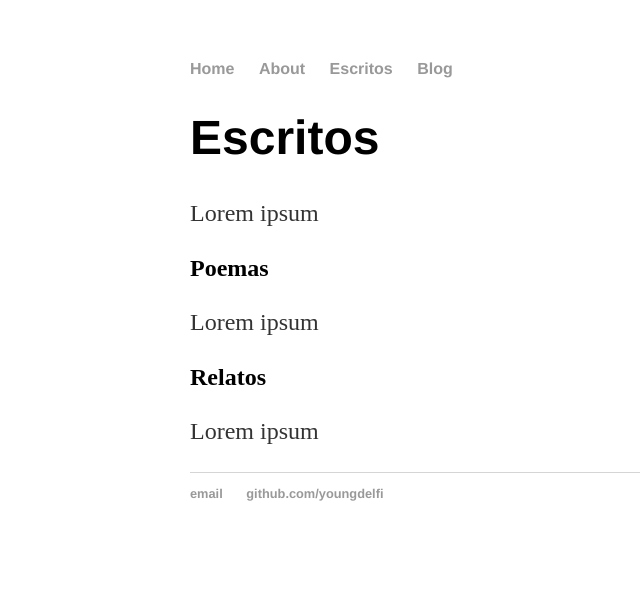
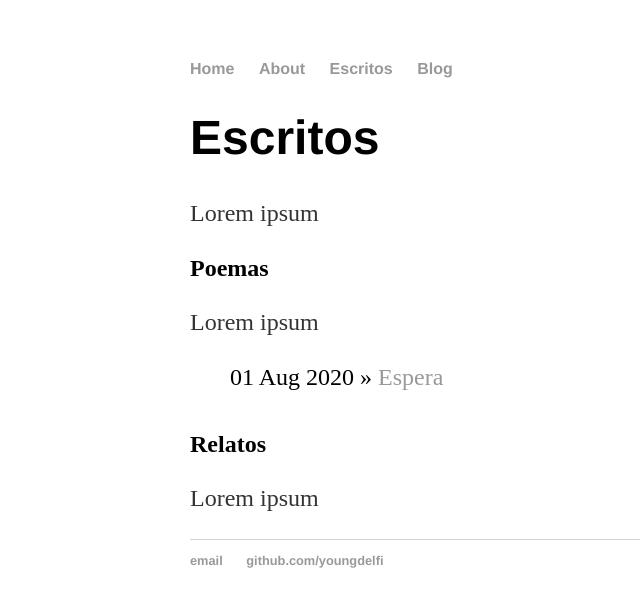
Before and after one commit to youngdelfi/youngdelfi.github.io, a Jekyll site: the page built from escritos/index.html, in a window 1280 px wide. Shown: the top 607 px of the page, without its empty margins (2-642 px from the left). Built offline with Jekyll 4.4.1, drawn with Linux system fonts in a browser that asks for light colours.

Commit message:
Update index.html

```diff
--- a/escritos/index.html
+++ b/escritos/index.html
@@ -7,12 +7,12 @@ title: Escritos
 
 <h2>Poemas</h2>
 <p>Lorem ipsum</p>
-	<ul class="poems">
-
-	  {% for post in site.poems %}
-	    <li><span>{{ post.date | date_to_string }}</span> » <a href="{{ post.url }}" title="{{ post.title }}">{{ post.title }}</a></li>
-	  {% endfor %}
-	</ul>
-
+	{% for tag in site.tags %}
+		<ul class="posts">
+			{% for post in tag[1] %}
+	    			<li><span>{{ post.date | date_to_string }}</span> » <a href="{{ post.url }}" title="{{ post.title }}">{{ post.title }}</a></li>
+	  		{% endfor %}
+		</ul>
+	{% endfor %}
 <h2>Relatos</h2>
 <p>Lorem ipsum</p>
```
